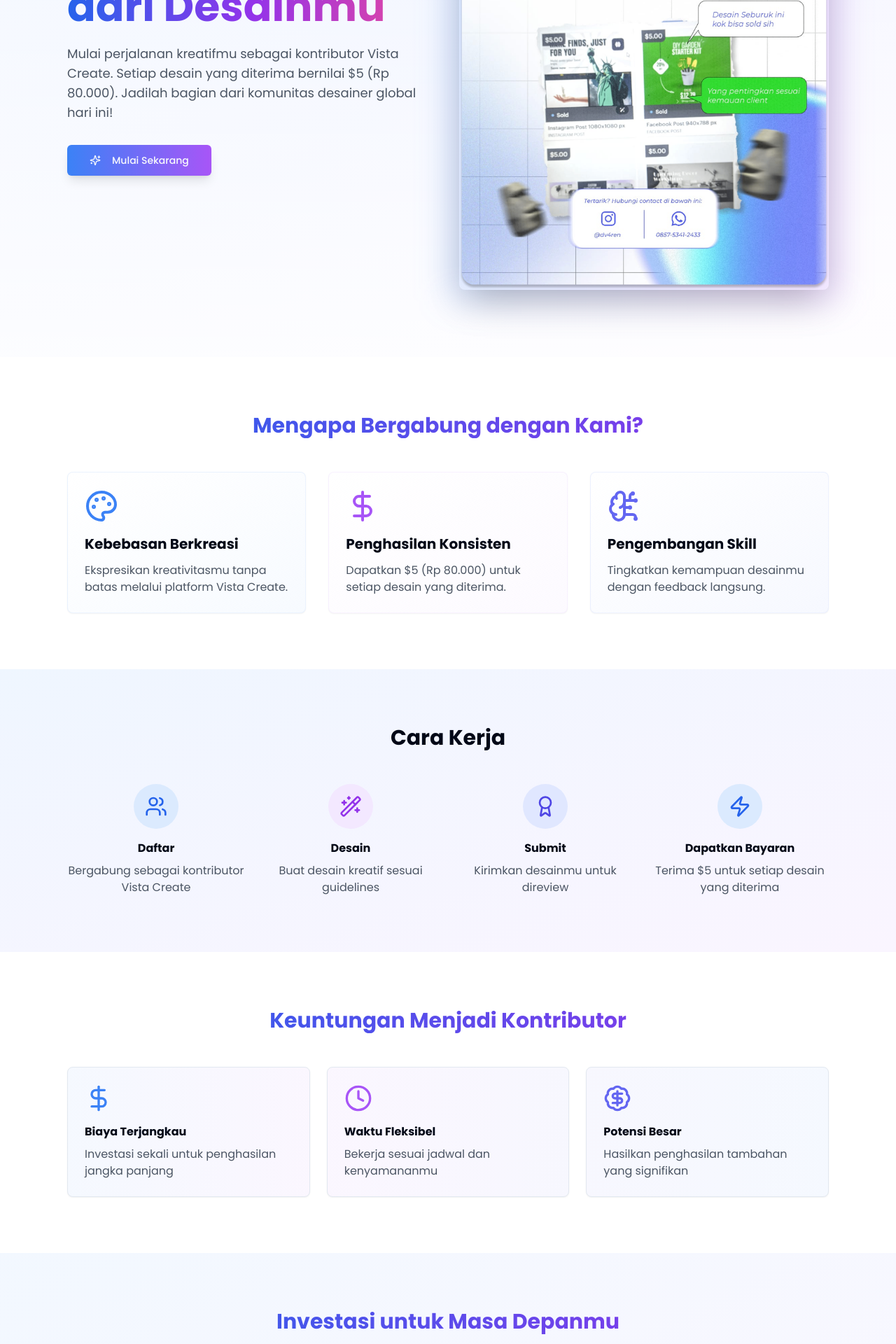
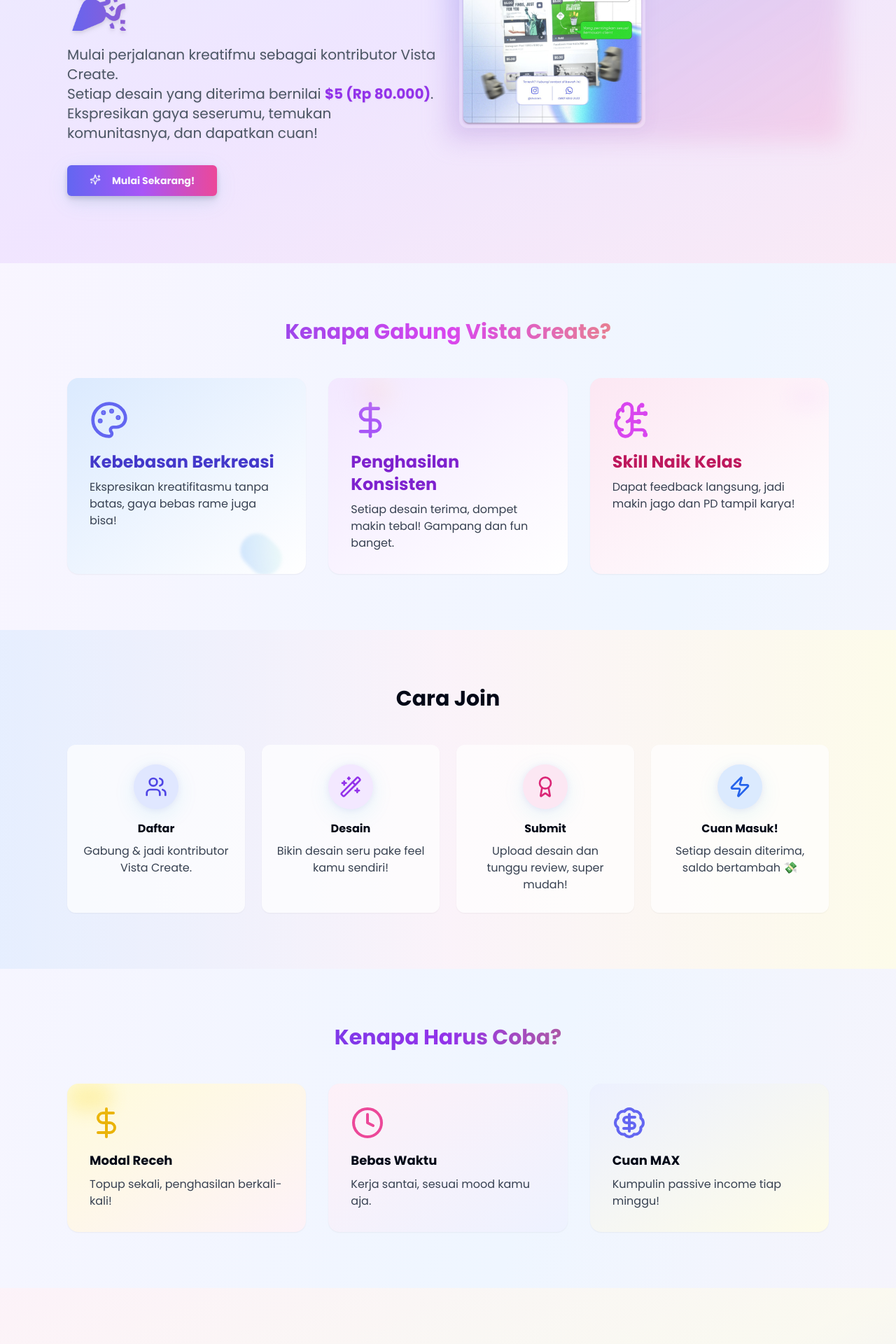
Before and after one commit to DFIhKr/Dvaren-contributor, a React (Vite) app: page / in a window 1280 px wide. Shown: the part 340-2260 px from the top of the page at 70% size. Built offline with nearby package versions, Linux system fonts and the light colour scheme.

Commit message:
feat: Implement n8n.io style
Apply styling inspired by the n8n.io website.

```diff
--- a/src/pages/Index.tsx
+++ b/src/pages/Index.tsx
@@ -1,6 +1,7 @@
+
 import { Button } from "@/components/ui/button";
 import { Card } from "@/components/ui/card";
-import { Instagram, Phone, DollarSign, Users, Clock, BadgeDollarSign, Palette, Wand2, BrainCircuit, Sparkles, Award, Zap } from "lucide-react";
+import { Instagram, Phone, Award, Zap, DollarSign, Users, Clock, BadgeDollarSign, Palette, Wand2, BrainCircuit, Sparkles } from "lucide-react";
 import {
   Carousel,
   CarouselContent,
@@ -11,93 +12,97 @@ import {
 
 const Index = () => {
   return (
-    <div className="min-h-screen bg-white font-poppins">
-      {/* Hero Section with enhanced gradients */}
-      <section className="px-4 py-24 bg-gradient-to-br from-blue-50/80 via-indigo-50/90 to-purple-50/80 relative overflow-hidden">
-        <div className="absolute inset-0 bg-[linear-gradient(180deg,rgba(255,255,255,0)_0%,rgba(255,255,255,0.8)_100%)]"></div>
-        <div className="container mx-auto max-w-6xl relative">
+    <div className="min-h-screen font-poppins bg-gradient-to-br from-purple-50 via-blue-50 to-pink-50">
+      {/* Hero Section */}
+      <section className="relative px-4 py-24 animate-fade-in">
+        <div className="absolute inset-0 bg-gradient-to-br from-indigo-100/60 via-purple-200/50 to-pink-100/80 pointer-events-none" />
+        <div className="container mx-auto max-w-6xl relative z-10">
           <div className="grid md:grid-cols-2 gap-8 items-center">
             <div className="text-left">
-              <h1 className="text-4xl md:text-6xl font-bold mb-6 bg-gradient-to-r from-blue-600 via-purple-600 to-pink-500 bg-clip-text text-transparent">
-                Hasilkan Uang dari Desainmu
+              <h1 className="text-5xl md:text-7xl font-extrabold mb-5 bg-gradient-to-r from-indigo-500 via-pink-500 to-yellow-400 bg-clip-text text-transparent drop-shadow-md leading-tight animate-pop">
+                Hasilkan Uang dari Desainmu 💸🎉
               </h1>
-              <p className="text-gray-600 text-lg mb-8">
-                Mulai perjalanan kreatifmu sebagai kontributor Vista Create. Setiap desain yang diterima bernilai $5 (Rp 80.000). Jadilah bagian dari komunitas desainer global hari ini!
+              <p className="text-gray-600 text-xl mb-8 drop-shadow-sm">
+                Mulai perjalanan kreatifmu sebagai kontributor Vista Create.<br/> Setiap desain yang diterima bernilai <b className="text-purple-600">$5 (Rp 80.000)</b>. Ekspresikan gaya seserumu, temukan komunitasnya, dan dapatkan cuan!
               </p>
-              <Button size="lg" className="bg-gradient-to-r from-blue-500 to-purple-500 hover:from-blue-600 hover:to-purple-600 shadow-lg hover:shadow-xl transition-all">
-                <Sparkles className="mr-2 h-5 w-5" /> Mulai Sekarang
+              <Button size="lg" className="bg-gradient-to-r from-indigo-500 via-purple-500 to-pink-500 font-bold shadow-fun hover:from-indigo-600 hover:to-pink-600 transition-all drop-shadow-lg">
+                <Sparkles className="mr-2 h-5 w-5 animate-bounce" /> Mulai Sekarang!
               </Button>
             </div>
             <div className="relative">
-              <div className="absolute -inset-4 bg-gradient-to-r from-blue-500/20 to-purple-500/20 rounded-lg blur-xl"></div>
+              <div className="absolute -inset-5 bg-gradient-to-br from-indigo-400/30 to-pink-400/20 rounded-xl blur-lg z-0"></div>
               <img
                 src="/lovable-uploads/ab180f45-961b-459e-a6c2-9662b58f05ec.png"
                 alt="Vista Create Platform"
-                className="relative rounded-lg shadow-2xl transform hover:scale-105 transition-transform duration-300"
+                className="relative rounded-xl shadow-magic border-4 border-white/20 hover:scale-105 transition-transform duration-300 z-10"
+                style={{maxHeight: 330}}
               />
             </div>
           </div>
         </div>
       </section>
 
-      {/* Features Section with enhanced cards */}
+      {/* Features Section */}
       <section className="py-20 px-4">
         <div className="container mx-auto max-w-6xl">
-          <h2 className="text-3xl font-bold text-center mb-12 bg-gradient-to-r from-blue-600 to-purple-600 bg-clip-text text-transparent">
-            Mengapa Bergabung dengan Kami?
+          <h2 className="text-3xl font-extrabold text-center mb-12 bg-gradient-to-r from-indigo-600 via-fuchsia-500 to-yellow-400 bg-clip-text text-transparent animate-fade-in">
+            Kenapa Gabung Vista Create?
           </h2>
           <div className="grid md:grid-cols-3 gap-8">
-            <Card className="p-6 hover:shadow-xl transition-all duration-300 bg-gradient-to-br from-white to-blue-50/50 border border-blue-100/50">
-              <Palette className="w-12 h-12 text-blue-500 mb-4" />
-              <h3 className="text-xl font-bold mb-3">Kebebasan Berkreasi</h3>
-              <p className="text-gray-600">Ekspresikan kreativitasmu tanpa batas melalui platform Vista Create.</p>
+            <Card className="p-8 rounded-2xl bg-gradient-to-br from-blue-100 to-white border-0 shadow-fun hover:shadow-xl hover:scale-105 transition-all duration-300 group cursor-pointer relative overflow-hidden">
+              <Palette className="w-14 h-14 text-indigo-500 mb-4 group-hover:animate-bounce" />
+              <h3 className="text-2xl font-bold mb-2 text-indigo-700">Kebebasan Berkreasi</h3>
+              <p className="text-gray-700">Ekspresikan kreatifitasmu tanpa batas, gaya bebas rame juga bisa!</p>
+              <div className="absolute bottom-1 right-8 blur-[2px] opacity-40 animate-pulse w-16 h-12 rounded-full bg-gradient-to-tr from-blue-400/60 to-emerald-200/30 rotate-45"></div>
             </Card>
-            <Card className="p-6 hover:shadow-xl transition-all duration-300 bg-gradient-to-br from-white to-purple-50/50 border border-purple-100/50">
-              <DollarSign className="w-12 h-12 text-purple-500 mb-4" />
-              <h3 className="text-xl font-bold mb-3">Penghasilan Konsisten</h3>
-              <p className="text-gray-600">Dapatkan $5 (Rp 80.000) untuk setiap desain yang diterima.</p>
+            <Card className="p-8 rounded-2xl bg-gradient-to-br from-purple-100 to-white border-0 shadow-fun hover:shadow-xl hover:scale-105 transition-all duration-300 group cursor-pointer relative overflow-hidden">
+              <DollarSign className="w-14 h-14 text-purple-500 mb-4 group-hover:animate-bounce" />
+              <h3 className="text-2xl font-bold mb-2 text-purple-700">Penghasilan Konsisten</h3>
+              <p className="text-gray-700">Setiap desain terima, dompet makin tebal! Gampang dan fun banget.</p>
+              <div className="absolute top-0 left-10 w-12 h-12 bg-gradient-to-tr from-purple-300 via-pink-200 to-yellow-300 rounded-full blur-lg opacity-30 animate-fade-in"></div>
             </Card>
-            <Card className="p-6 hover:shadow-xl transition-all duration-300 bg-gradient-to-br from-white to-indigo-50/50 border border-indigo-100/50">
-              <BrainCircuit className="w-12 h-12 text-indigo-500 mb-4" />
-              <h3 className="text-xl font-bold mb-3">Pengembangan Skill</h3>
-              <p className="text-gray-600">Tingkatkan kemampuan desainmu dengan feedback langsung.</p>
+            <Card className="p-8 rounded-2xl bg-gradient-to-br from-pink-100 to-white border-0 shadow-fun hover:shadow-xl hover:scale-105 transition-all duration-300 group cursor-pointer relative overflow-hidden">
+              <BrainCircuit className="w-14 h-14 text-fuchsia-500 mb-4 group-hover:animate-bounce" />
+              <h3 className="text-2xl font-bold mb-2 text-pink-700">Skill Naik Kelas</h3>
+              <p className="text-gray-700">Dapat feedback langsung, jadi makin jago dan PD tampil karya!</p>
+              <div className="absolute right-1 top-3 w-14 h-8 bg-fuchsia-200/60 rounded-full blur-md opacity-30"></div>
             </Card>
           </div>
         </div>
       </section>
 
       {/* How It Works Section */}
-      <section className="py-20 px-4 bg-gradient-to-br from-blue-50 to-purple-50">
+      <section className="py-20 px-4 bg-gradient-to-r from-blue-100/60 via-pink-50/80 to-yellow-50/90">
         <div className="container mx-auto max-w-6xl">
-          <h2 className="text-3xl font-bold text-center mb-12">Cara Kerja</h2>
+          <h2 className="text-3xl font-extrabold text-center mb-12">Cara Join</h2>
           <div className="grid md:grid-cols-4 gap-6">
-            <div className="text-center">
-              <div className="w-16 h-16 rounded-full bg-blue-100 flex items-center justify-center mx-auto mb-4">
-                <Users className="w-8 h-8 text-blue-600" />
+            <div className="text-center rounded-xl bg-white/70 shadow-sm py-7 px-5 hover:scale-105 hover:bg-white transition-all duration-200 animate-fade-in">
+              <div className="w-16 h-16 rounded-full bg-indigo-100 flex items-center justify-center mx-auto mb-4 shadow-fun">
+                <Users className="w-8 h-8 text-indigo-600" />
               </div>
-              <h3 className="font-bold mb-2">Daftar</h3>
-              <p className="text-gray-600">Bergabung sebagai kontributor Vista Create</p>
+              <h3 className="font-bold mb-2 text-large">Daftar</h3>
+              <p className="text-gray-700">Gabung & jadi kontributor Vista Create.</p>
             </div>
-            <div className="text-center">
-              <div className="w-16 h-16 rounded-full bg-purple-100 flex items-center justify-center mx-auto mb-4">
+            <div className="text-center rounded-xl bg-white/70 shadow-sm py-7 px-5 hover:scale-105 hover:bg-white transition-all duration-200 animate-fade-in">
+              <div className="w-16 h-16 rounded-full bg-purple-100 flex items-center justify-center mx-auto mb-4 shadow-fun">
                 <Wand2 className="w-8 h-8 text-purple-600" />
               </div>
-              <h3 className="font-bold mb-2">Desain</h3>
-              <p className="text-gray-600">Buat desain kreatif sesuai guidelines</p>
+              <h3 className="font-bold mb-2 text-large">Desain</h3>
+              <p className="text-gray-700">Bikin desain seru pake feel kamu sendiri!</p>
             </div>
-            <div className="text-center">
-              <div className="w-16 h-16 rounded-full bg-indigo-100 flex items-center justify-center mx-auto mb-4">
-                <Award className="w-8 h-8 text-indigo-600" />
+            <div className="text-center rounded-xl bg-white/70 shadow-sm py-7 px-5 hover:scale-105 hover:bg-white transition-all duration-200 animate-fade-in">
+              <div className="w-16 h-16 rounded-full bg-pink-100 flex items-center justify-center mx-auto mb-4 shadow-fun">
+                <Award className="w-8 h-8 text-pink-600" />
               </div>
-              <h3 className="font-bold mb-2">Submit</h3>
-              <p className="text-gray-600">Kirimkan desainmu untuk direview</p>
+              <h3 className="font-bold mb-2 text-large">Submit</h3>
+              <p className="text-gray-700">Upload desain dan tunggu review, super mudah!</p>
             </div>
-            <div className="text-center">
-              <div className="w-16 h-16 rounded-full bg-blue-100 flex items-center justify-center mx-auto mb-4">
+            <div className="text-center rounded-xl bg-white/70 shadow-sm py-7 px-5 hover:scale-105 hover:bg-white transition-all duration-200 animate-fade-in">
+              <div className="w-16 h-16 rounded-full bg-blue-100 flex items-center justify-center mx-auto mb-4 shadow-fun">
                 <Zap className="w-8 h-8 text-blue-600" />
               </div>
-              <h3 className="font-bold mb-2">Dapatkan Bayaran</h3>
-              <p className="text-gray-600">Terima $5 untuk setiap desain yang diterima</p>
+              <h3 className="font-bold mb-2 text-large">Cuan Masuk!</h3>
+              <p className="text-gray-700">Setiap desain diterima, saldo bertambah 💸</p>
             </div>
           </div>
         </div>
@@ -106,54 +111,52 @@ const Index = () => {
       {/* Benefits Section */}
       <section className="py-20 px-4">
         <div className="container mx-auto max-w-6xl">
-          <h2 className="text-3xl font-bold text-center mb-12 bg-gradient-to-r from-blue-600 to-purple-600 bg-clip-text text-transparent">
-            Keuntungan Menjadi Kontributor
+          <h2 className="text-3xl font-extrabold text-center mb-12 bg-gradient-to-r from-indigo-600 via-purple-600 to-yellow-500 bg-clip-text text-transparent">
+            Kenapa Harus Coba?
           </h2>
-          <div className="grid md:grid-cols-3 gap-6">
-            <Card className="p-6 relative overflow-hidden group hover:shadow-xl transition-all">
-              <div className="absolute inset-0 bg-gradient-to-r from-blue-500/5 to-purple-500/5 transform group-hover:scale-95 transition-transform duration-300"></div>
-              <DollarSign className="w-10 h-10 text-blue-500 mb-4 relative z-10" />
-              <h3 className="font-bold mb-2 relative z-10">Biaya Terjangkau</h3>
-              <p className="text-gray-600 relative z-10">Investasi sekali untuk penghasilan jangka panjang</p>
+          <div className="grid md:grid-cols-3 gap-8">
+            <Card className="p-8 rounded-2xl bg-gradient-to-br from-yellow-100/60 to-pink-50 border-0 shadow-fun group hover:scale-105 hover:shadow-xl transition-all duration-200 cursor-pointer relative overflow-hidden">
+              <DollarSign className="w-12 h-12 text-yellow-500 mb-4 group-hover:animate-bounce" />
+              <h3 className="text-lg font-bold mb-2">Modal Receh</h3>
+              <p className="text-gray-700">Topup sekali, penghasilan berkali-kali!</p>
+              <span className="absolute left-0 top-0 w-16 h-10 bg-yellow-300 rounded-full blur-md opacity-30"></span>
             </Card>
-            <Card className="p-6 relative overflow-hidden group hover:shadow-xl transition-all">
-              <div className="absolute inset-0 bg-gradient-to-r from-purple-500/5 to-indigo-500/5 transform group-hover:scale-95 transition-transform duration-300"></div>
-              <Clock className="w-10 h-10 text-purple-500 mb-4 relative z-10" />
-              <h3 className="font-bold mb-2 relative z-10">Waktu Fleksibel</h3>
-              <p className="text-gray-600 relative z-10">Bekerja sesuai jadwal dan kenyamananmu</p>
+            <Card className="p-8 rounded-2xl bg-gradient-to-br from-pink-100/60 to-indigo-50 border-0 shadow-fun group hover:scale-105 hover:shadow-xl transition-all duration-200 cursor-pointer relative overflow-hidden">
+              <Clock className="w-12 h-12 text-pink-500 mb-4 group-hover:animate-bounce" />
+              <h3 className="text-lg font-bold mb-2">Bebas Waktu</h3>
+              <p className="text-gray-700">Kerja santai, sesuai mood kamu aja. </p>
             </Card>
-            <Card className="p-6 relative overflow-hidden group hover:shadow-xl transition-all">
-              <div className="absolute inset-0 bg-gradient-to-r from-indigo-500/5 to-blue-500/5 transform group-hover:scale-95 transition-transform duration-300"></div>
-              <BadgeDollarSign className="w-10 h-10 text-indigo-500 mb-4 relative z-10" />
-              <h3 className="font-bold mb-2 relative z-10">Potensi Besar</h3>
-              <p className="text-gray-600 relative z-10">Hasilkan penghasilan tambahan yang signifikan</p>
+            <Card className="p-8 rounded-2xl bg-gradient-to-br from-indigo-100/60 to-yellow-50 border-0 shadow-fun group hover:scale-105 hover:shadow-xl transition-all duration-200 cursor-pointer relative overflow-hidden">
+              <BadgeDollarSign className="w-12 h-12 text-indigo-500 mb-4 group-hover:animate-bounce" />
+              <h3 className="text-lg font-bold mb-2">Cuan MAX</h3>
+              <p className="text-gray-700">Kumpulin passive income tiap minggu!</p>
             </Card>
           </div>
         </div>
       </section>
 
       {/* Pricing Section */}
-      <section className="py-20 px-4 bg-gradient-to-br from-blue-50/80 to-purple-50/80">
+      <section className="py-20 px-4 bg-gradient-to-br from-pink-50/90 via-yellow-50/60 to-indigo-100/90">
         <div className="container mx-auto max-w-6xl text-center">
-          <h2 className="text-3xl font-bold mb-12 bg-gradient-to-r from-blue-600 to-purple-600 bg-clip-text text-transparent">
-            Investasi untuk Masa Depanmu
+          <h2 className="text-3xl font-extrabold mb-10 bg-gradient-to-r from-pink-600 via-indigo-500 to-yellow-500 bg-clip-text text-transparent">
+            Investasi Receh, Untung Banyak
           </h2>
           <div className="max-w-md mx-auto">
-            <Card className="p-8 transform hover:scale-105 transition-all duration-300 bg-white/80 backdrop-blur border border-blue-100/50 shadow-xl">
+            <Card className="p-10 rounded-3xl shadow-fun bg-white/80 border-0 backdrop-blur-lg hover:scale-105 transition-all duration-300 relative animate-pop">
               <img
                 src="/lovable-uploads/cdc53dfb-24c6-4934-8a55-104e567e248d.png"
                 alt="Vista Create Logo"
-                className="w-24 h-24 mx-auto mb-6"
+                className="w-24 h-24 mx-auto mb-6 drop-shadow-lg animate-bounce"
               />
               <div className="space-y-2 mb-6">
-                <p className="text-gray-600">Akun Kontributor Vista Create</p>
-                <div className="text-4xl font-bold bg-gradient-to-r from-blue-600 to-purple-600 bg-clip-text text-transparent">
+                <p className="text-gray-700 tracking-wide">Akun Kontributor Vista Create</p>
+                <div className="text-4xl font-extrabold bg-gradient-to-r from-indigo-500 via-purple-600 to-pink-600 bg-clip-text text-transparent animate-fade-in">
                   <span className="line-through text-gray-400 text-2xl">Rp 50.000</span>
                   <br />
                   Rp 35.000
                 </div>
               </div>
-              <Button className="w-full bg-gradient-to-r from-blue-500 to-purple-500 hover:from-blue-600 hover:to-purple-600 shadow-lg hover:shadow-xl transition-all">
+              <Button className="w-full bg-gradient-to-r from-indigo-500 via-purple-500 to-pink-500 font-bold shadow-fun hover:from-indigo-700 hover:to-pink-700 hover:scale-105 transition-all drop-shadow-lg text-lg py-6 animate-pop">
                 Mulai Sekarang
               </Button>
             </Card>
@@ -164,14 +167,14 @@ const Index = () => {
       {/* Testimonial Section */}
       <section className="py-20 px-4">
         <div className="container mx-auto max-w-6xl">
-          <h2 className="text-3xl font-bold text-center mb-12 bg-gradient-to-r from-blue-600 to-purple-600 bg-clip-text text-transparent">
-            Testimoni Kontributor
+          <h2 className="text-3xl font-extrabold text-center mb-12 bg-gradient-to-r from-indigo-600 via-purple-600 to-yellow-500 bg-clip-text text-transparent">
+            Kata Mereka
           </h2>
           <div className="max-w-4xl mx-auto">
             <Carousel className="w-full">
               <CarouselContent>
                 <CarouselItem>
-                  <Card className="p-6">
+                  <Card className="p-6 rounded-2xl shadow-fun bg-white/80 hover:shadow-lg animate-fade-in">
                     <img
                       src="/lovable-uploads/d494dbb9-e42a-4b25-a220-3b5dfdad32ad.png"
                       alt="Testimonial"
@@ -188,18 +191,20 @@ const Index = () => {
       </section>
 
       {/* Contact Section */}
-      <section className="py-20 px-4 bg-gradient-to-br from-blue-50 to-purple-50">
-        <div className="container mx-auto max-w-6xl text-center">
-          <h2 className="text-3xl font-bold mb-8 bg-gradient-to-r from-blue-600 to-purple-600 bg-clip-text text-transparent">
+      <section className="py-20 px-4 bg-gradient-to-br from-indigo-100/60 via-pink-50/80 to-yellow-50/70">
+        <div className="container mx-auto max-w-6xl text-center rounded-3xl drop-shadow-lg bg-white/50 backdrop-blur-md py-10">
+          <h2 className="text-3xl font-extrabold mb-6 bg-gradient-to-r from-pink-600 via-indigo-600 to-yellow-500 bg-clip-text text-transparent">
             Hubungi Kami
           </h2>
-          <p className="text-gray-600 mb-8">Punya pertanyaan? Jangan ragu untuk menghubungi kami</p>
+          <p className="text-gray-700 mb-8">
+            Ada pertanyaan? Langsung aja DM/WA, selalu open buat diskusi seputar desain dan akun Vista Create!
+          </p>
           <div className="flex justify-center gap-6">
-            <a href="https://instagram.com/dv4ren" className="flex items-center gap-2 text-blue-600 hover:text-blue-700 transition-colors">
+            <a href="https://instagram.com/dv4ren" target="_blank" rel="noopener noreferrer" className="flex items-center gap-2 text-indigo-600 hover:text-pink-600 transition-colors text-lg font-bold drop-shadow-sm">
               <Instagram className="w-6 h-6" />
               @dv4ren
             </a>
-            <a href="https://wa.me/085753412433" className="flex items-center gap-2 text-blue-600 hover:text-blue-700 transition-colors">
+            <a href="https://wa.me/085753412433" target="_blank" rel="noopener noreferrer" className="flex items-center gap-2 text-indigo-600 hover:text-pink-600 transition-colors text-lg font-bold drop-shadow-sm">
               <Phone className="w-6 h-6" />
               0857-5341-2433
             </a>
```
Also changed, not shown: tailwind.config.ts (+16 -1 lines).
